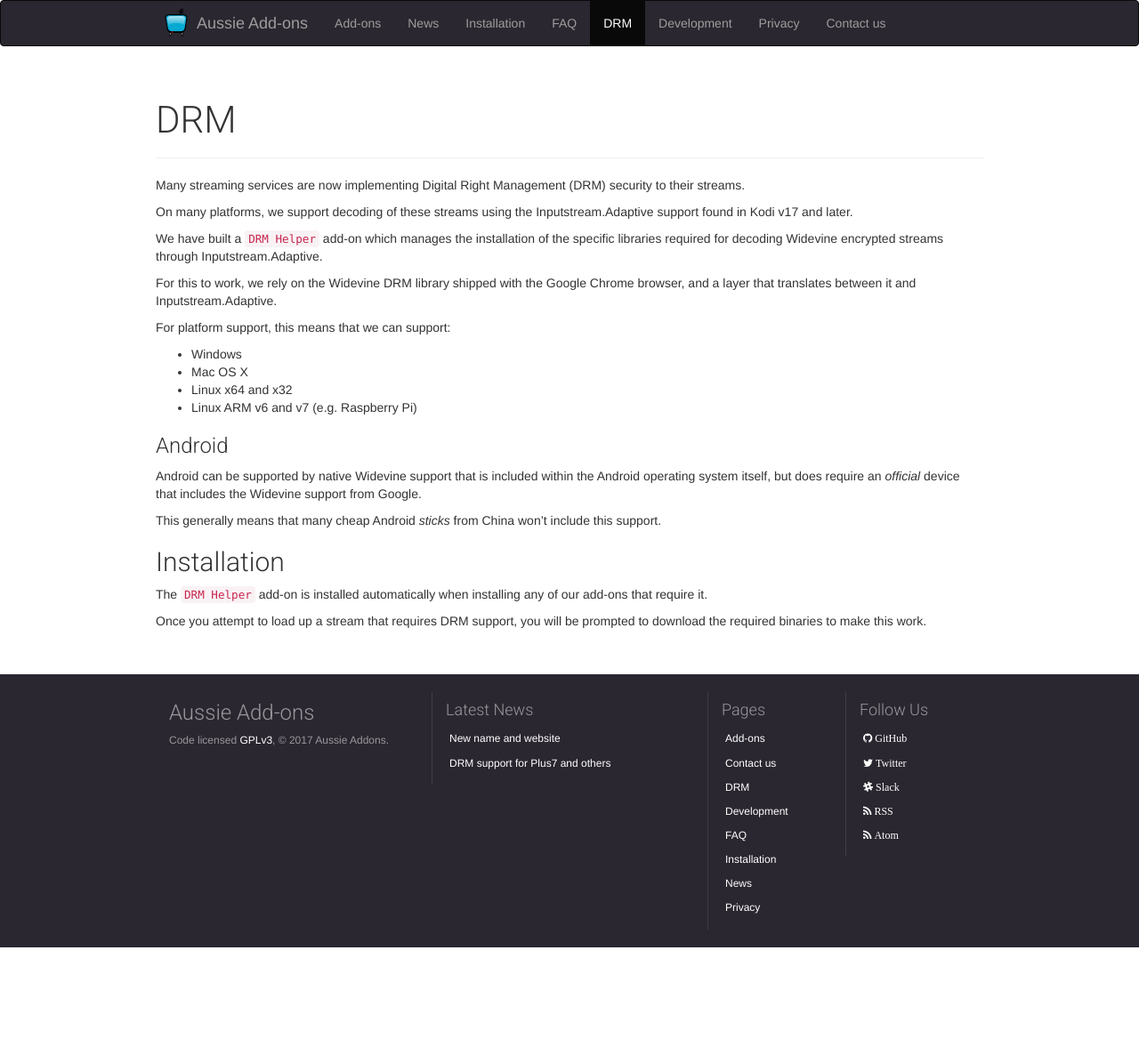
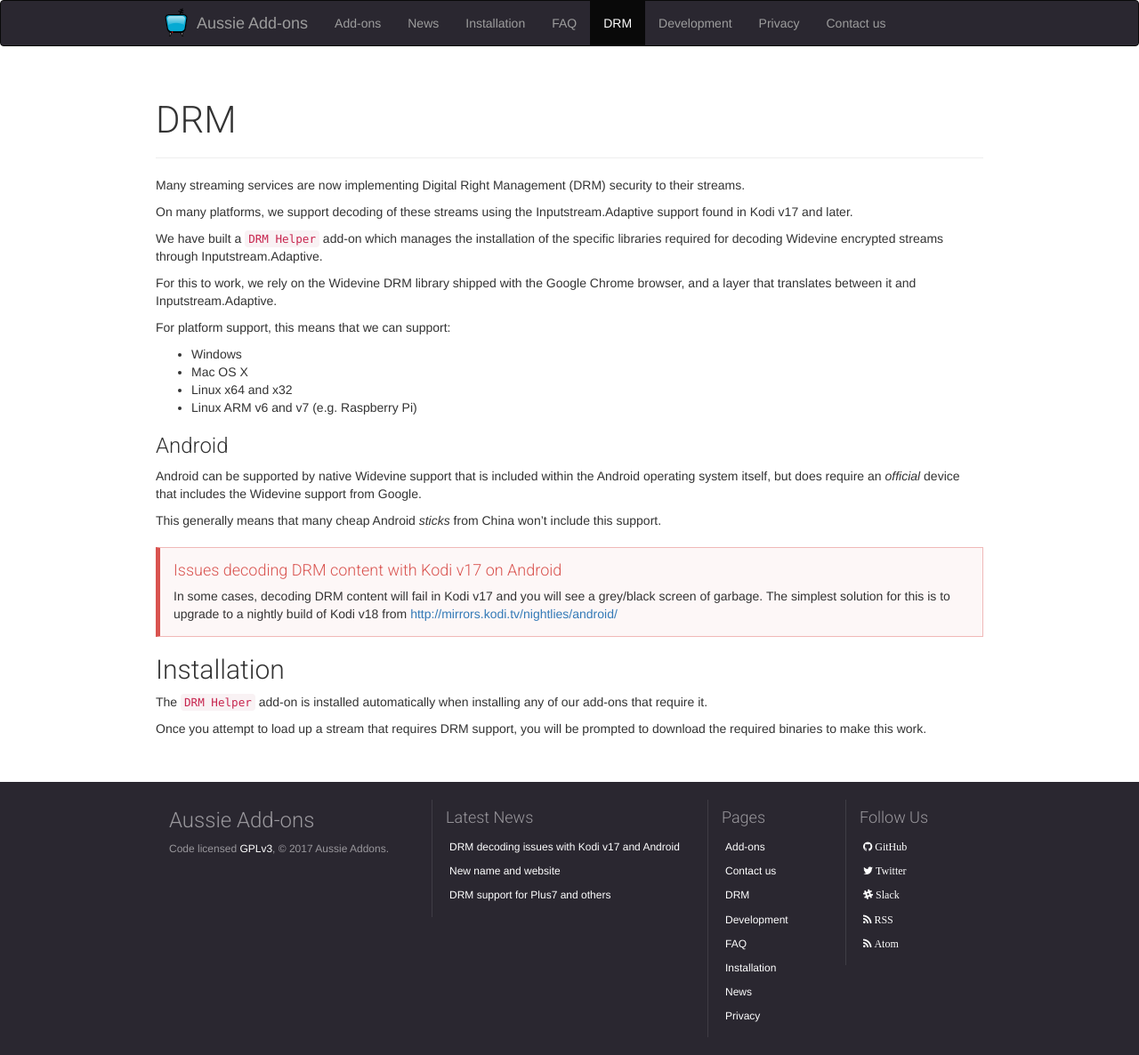
Before and after one commit to aussieaddons/web, a Jekyll site: the page built from drm.md, in a window 1280 px wide. Shown: the whole page at 89% size. Built offline with Jekyll 4.4.1, drawn with Linux system fonts in a browser that asks for light colours; nearby versions of some CDN libraries; before the commit the page ends 1065 px from its top, so only the background shows below that.

Commit message:
Add info about DRM fail on Android with Kodi v17

```diff
--- a/drm.md
+++ b/drm.md
@@ -27,6 +27,11 @@ Android can be supported by native Widevine support that is included within the
 
 This generally means that many cheap Android _sticks_ from China won't include this support.
 
+<div class="bs-callout bs-callout-danger">
+  <h4>Issues decoding DRM content with Kodi v17 on Android</h4>
+  In some cases, decoding DRM content will fail in Kodi v17 and you will see a grey/black screen of garbage. The simplest solution for this is to upgrade to a nightly build of Kodi v18 from <a href="http://mirrors.kodi.tv/nightlies/android/">http://mirrors.kodi.tv/nightlies/android/</a>
+</div>
+
 ## Installation
 
 The `DRM Helper` add-on is installed automatically when installing any of our add-ons that require it.
```
Also changed, not shown: _posts/2017-10-15-drm-decoding-issues-with-kodi-v17-and-android.md (added, +16 -0 lines), faq.md (+5 -0 lines).
